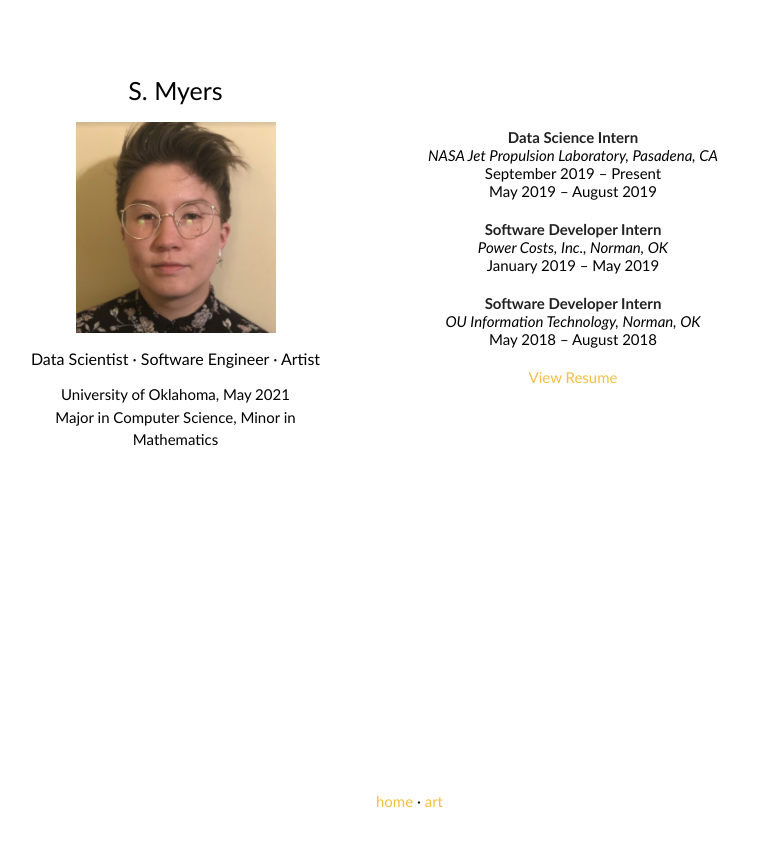
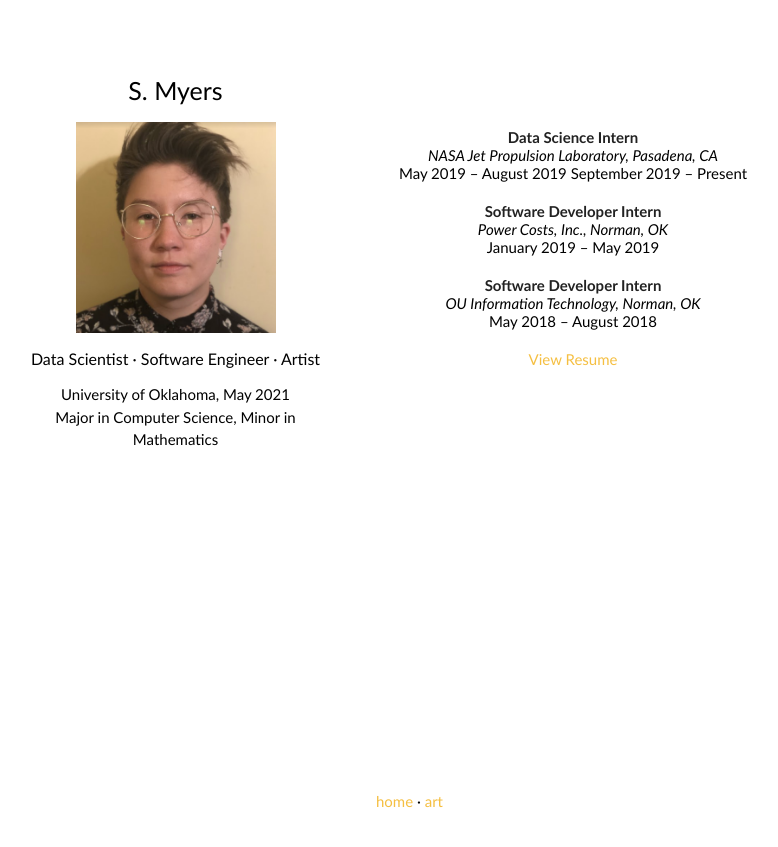
Before and after one commit to myer0432/myer0432.github.io, a Jekyll site: the page built from index.md, in a window 1280 px wide. Shown: the top 847 px of the page, without its empty margins (197-975 px from the left). Built offline with Jekyll 4.4.1, drawn with Linux system fonts in a browser that asks for light colours.

Commit message:
minor work experience change

```diff
--- a/index.md
+++ b/index.md
@@ -3,8 +3,8 @@ layout: default
 ---
 **Data Science Intern**
 _NASA Jet Propulsion Laboratory, Pasadena, CA_
+May 2019 – August 2019
 September 2019 – Present
-May 2019 – August 2019
 
 **Software Developer Intern**
 _Power Costs, Inc., Norman, OK_
```
